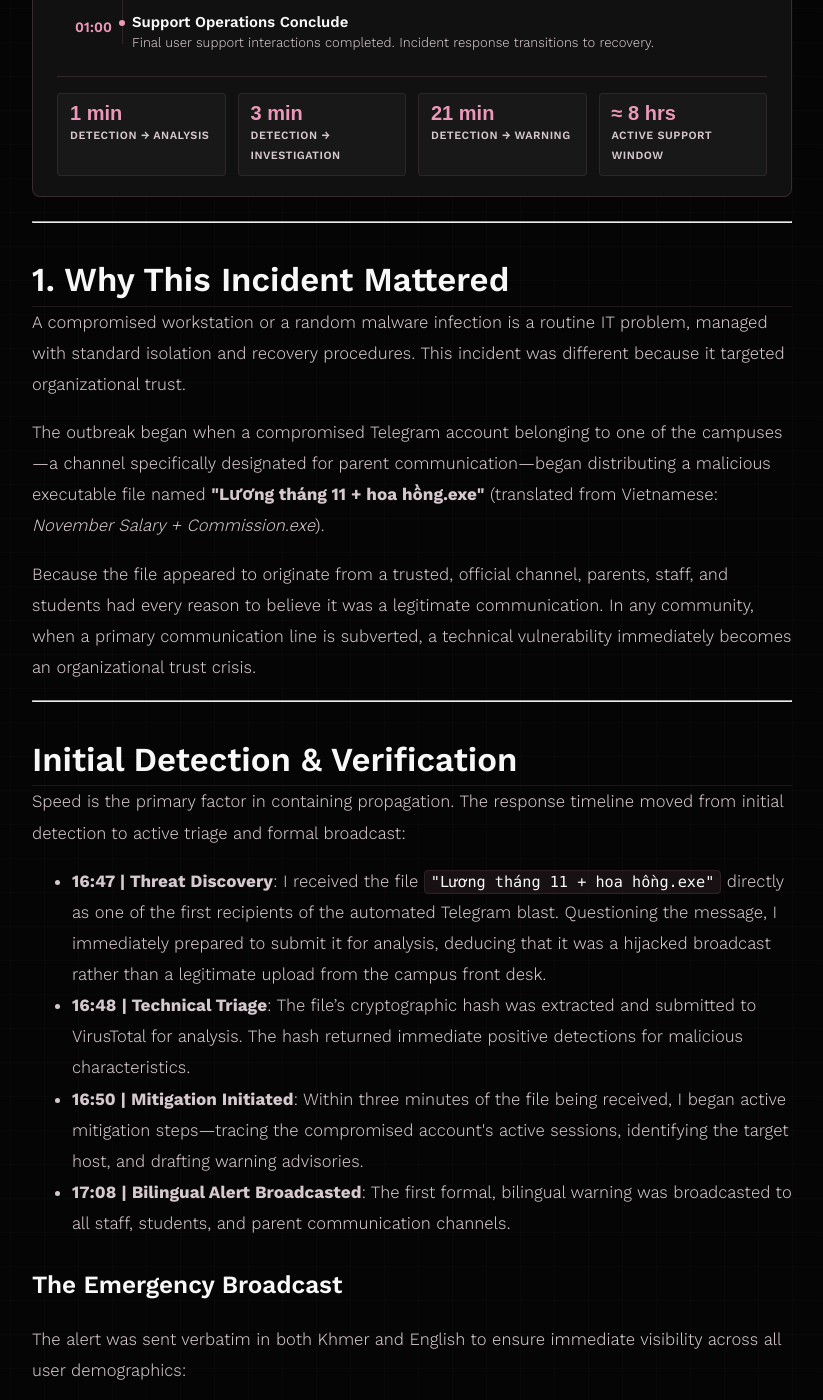
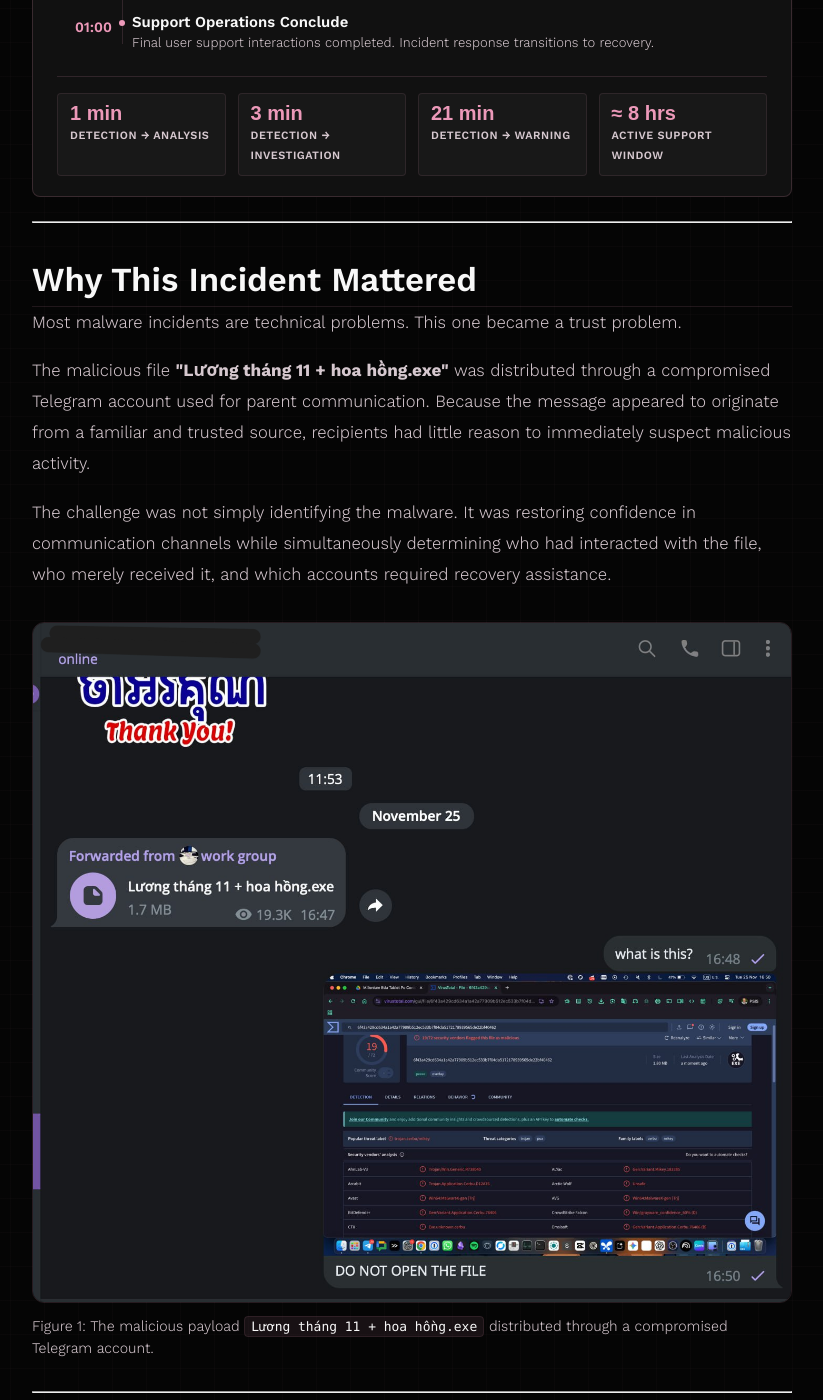
Before and after one commit to R2Pitou/R2Pitou, a Jekyll site: the page built from articles/security/salary-day-trojan/index.html, in a window 1280 px wide and 1400 px high, scrolled down 1692 px. Shown: the whole window, without its empty margins (228-1051 px from the left). Built offline with Jekyll 4.4.1, drawn with Linux system fonts in a browser that asks for light colours; some of the changed text lies outside the part shown.

Commit message:
Update Salary-Day Trojan article structure
Reorganize and expand the salary-day-trojan article: consolidate and reword the "Why This Incident Mattered" section to focus on trust impact and the Telegram distribution vector, add contextual paragraphs about containment and account recovery, and insert a figure showing the initial Telegram outbreak. Remove the previous "Initial Detection & Verification" timeline and replace it with an "Emergency Broadcast" section that introduces the reproduced bilingual advisory. Also apply minor formatting/whitespace cleanup.

```diff
--- a/articles/security/salary-day-trojan/index.html
+++ b/articles/security/salary-day-trojan/index.html
@@ -294,26 +294,41 @@
     </div>
   </section>
 
-  <hr>
+ <hr>
 
-  <section>
-    <h2>1. Why This Incident Mattered</h2>
-    <p>A compromised workstation or a random malware infection is a routine IT problem, managed with standard isolation and recovery procedures. This incident was different because it targeted organizational trust.</p>
-    <p>The outbreak began when a compromised Telegram account belonging to one of the campuses—a channel specifically designated for parent communication—began distributing a malicious executable file named <strong>"Lương tháng 11 + hoa hồng.exe"</strong> (translated from Vietnamese: <em>November Salary + Commission.exe</em>).</p>
-    <p>Because the file appeared to originate from a trusted, official channel, parents, staff, and students had every reason to believe it was a legitimate communication. In any community, when a primary communication line is subverted, a technical vulnerability immediately becomes an organizational trust crisis.</p>
-  </section>
+<section>
+  <h2>Why This Incident Mattered</h2>
 
-  <hr>
+  <p>
+    Most malware incidents are technical problems. This one became a trust problem.
+  </p>
 
-  <section>
-    <h2>Initial Detection &amp; Verification</h2>
-    <p>Speed is the primary factor in containing propagation. The response timeline moved from initial detection to active triage and formal broadcast:</p>
-    <ul>
-      <li><strong>16:47 | Threat Discovery</strong>: I received the file <code>"Lương tháng 11 + hoa hồng.exe"</code> directly as one of the first recipients of the automated Telegram blast. Questioning the message, I immediately prepared to submit it for analysis, deducing that it was a hijacked broadcast rather than a legitimate upload from the campus front desk.</li>
-      <li><strong>16:48 | Technical Triage</strong>: The file’s cryptographic hash was extracted and submitted to VirusTotal for analysis. The hash returned immediate positive detections for malicious characteristics.</li>
-      <li><strong>16:50 | Mitigation Initiated</strong>: Within three minutes of the file being received, I began active mitigation steps—tracing the compromised account's active sessions, identifying the target host, and drafting warning advisories.</li>
-      <li><strong>17:08 | Bilingual Alert Broadcasted</strong>: The first formal, bilingual warning was broadcasted to all staff, students, and parent communication channels.</li>
-    </ul>
+  <p>
+    The malicious file <strong>"Lương tháng 11 + hoa hồng.exe"</strong> was distributed through a compromised Telegram account used for parent communication. Because the message appeared to originate from a familiar and trusted source, recipients had little reason to immediately suspect malicious activity.
+  </p>
+
+  <p>
+    The challenge was not simply identifying the malware. It was restoring confidence in communication channels while simultaneously determining who had interacted with the file, who merely received it, and which accounts required recovery assistance.
+  </p>
+
+  <figure>
+    <img src="/articles/security/salary-day-trojan/telegram-outbreak.png" alt="Initial Telegram distribution showing the malicious payload sent from a trusted parent communication channel">
+    <figcaption>
+      Figure 1: The malicious payload <code>Lương tháng 11 + hoa hồng.exe</code> distributed through a compromised Telegram account.
+    </figcaption>
+  </figure>
+</section>
+
+<hr>
+
+<section>
+  <h2>Emergency Broadcast</h2>
+  <p>
+    Within 21 minutes of initial detection, a bilingual emergency advisory was distributed across staff, student, and parent communication channels. The message explained how to identify the malware, instructed users not to open the file, and provided immediate containment steps for anyone who had already interacted with it.
+  </p>
+  <p>
+    The complete advisory is reproduced below as originally distributed.
+  </p>
 
     <h3>The Emergency Broadcast</h3>
     <p>The alert was sent verbatim in both Khmer and English to ensure immediate visibility across all user demographics:</p>
```
